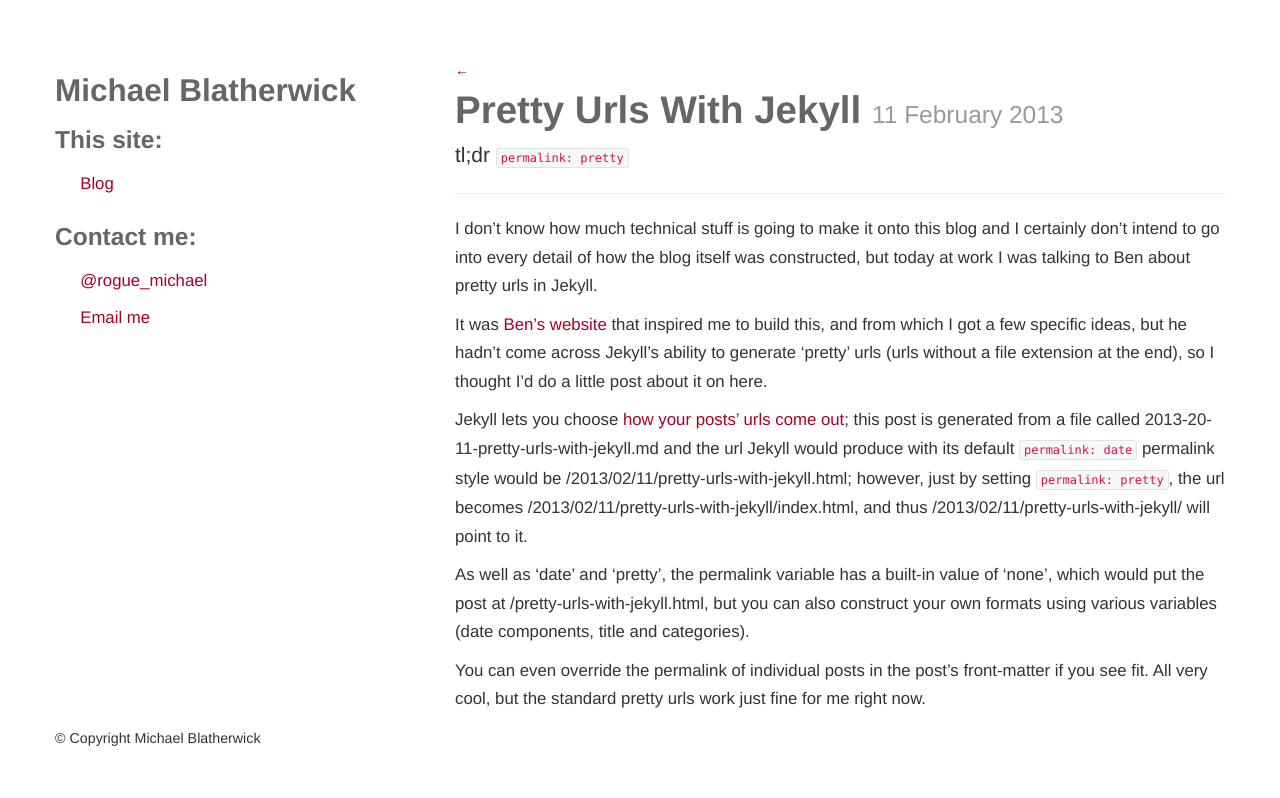
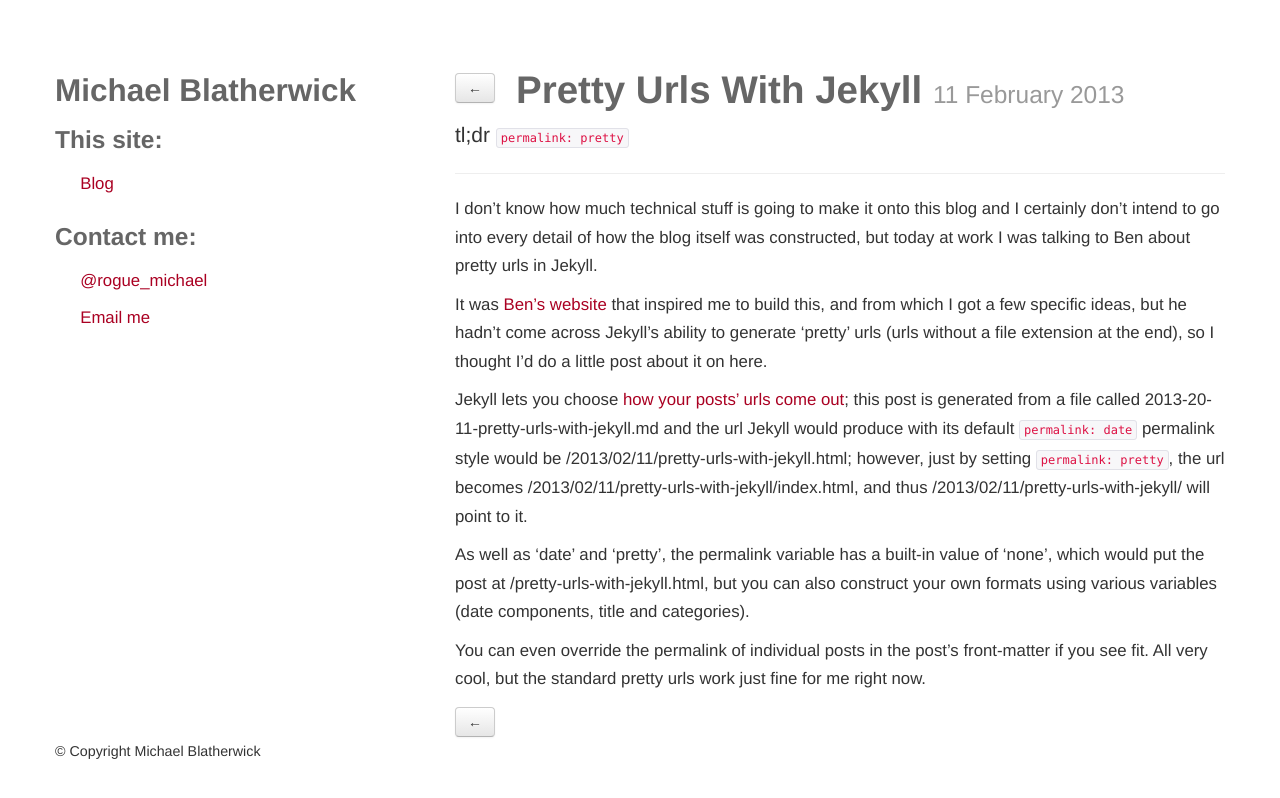
Before and after one commit to exonian/exonian.github.com, a Jekyll site: the page built from _posts/2013-02-11-pretty-urls-with-jekyll.md, in a window 1280 px wide. Shown: the top 798 px of the page. Built offline with Jekyll 4.4.1, drawn with Linux system fonts in a browser that asks for light colours.

Commit message:
Style up 'home' links as buttons

```diff
--- a/_layouts/post.html
+++ b/_layouts/post.html
@@ -2,9 +2,12 @@
 layout: with_sidebar
 ---
 
-<a href="/">&larr;</a>
-<h1>{{ page.title }}
+<h1>
+    <a class="btn btn-home" href="/" title="Home">&larr;</a>
+    {{ page.title }}
     <small>{{ page.date | date: "%d %B %Y" }}</small>
 </h1>
 
 {{ content }}
+
+<a class="btn btn-home" href="/" title="Home">&larr;</a>
--- a/static/style/main.css
+++ b/static/style/main.css
@@ -13,3 +13,9 @@ li {
     padding-left: 1.5em;
     padding-bottom: 0.5em;
 }
+
+.btn-home {
+    margin-right: 1.5em;
+    margin-top: 0.2em;
+    float: left;
+}
```
